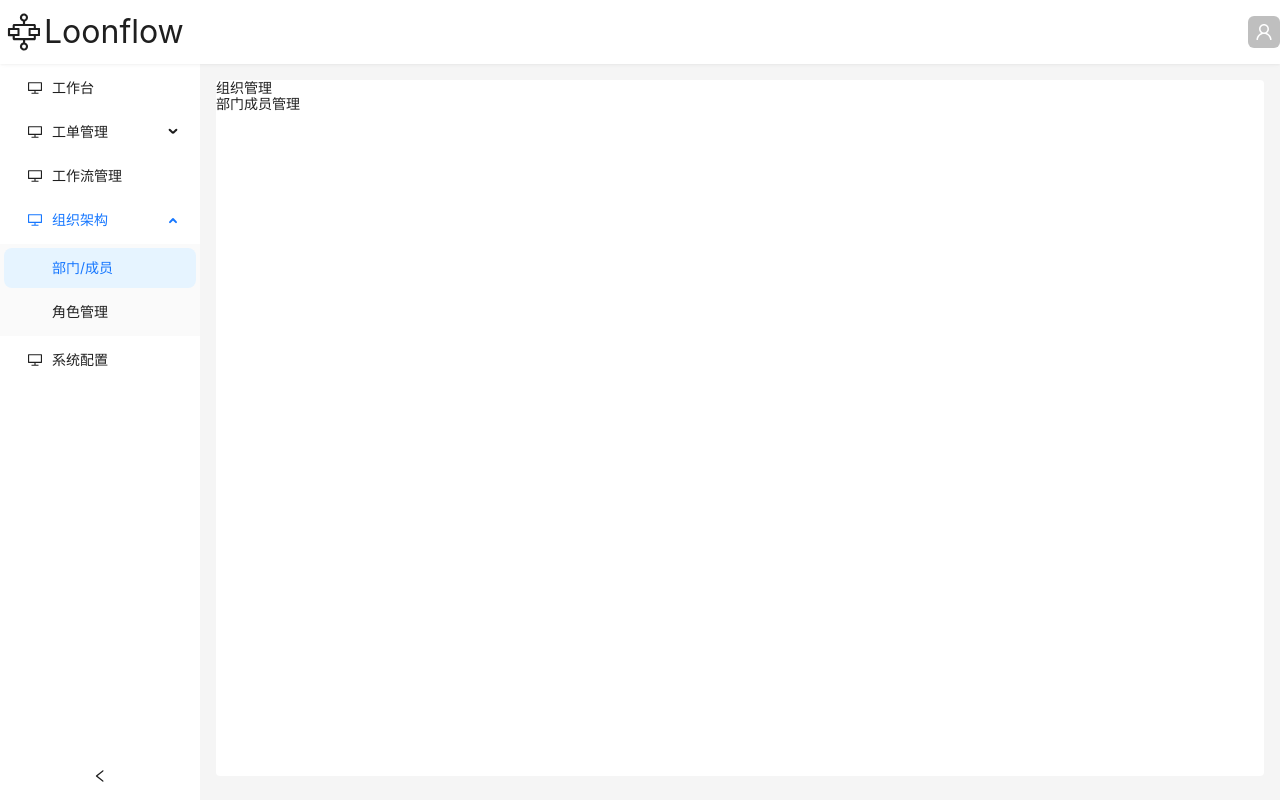
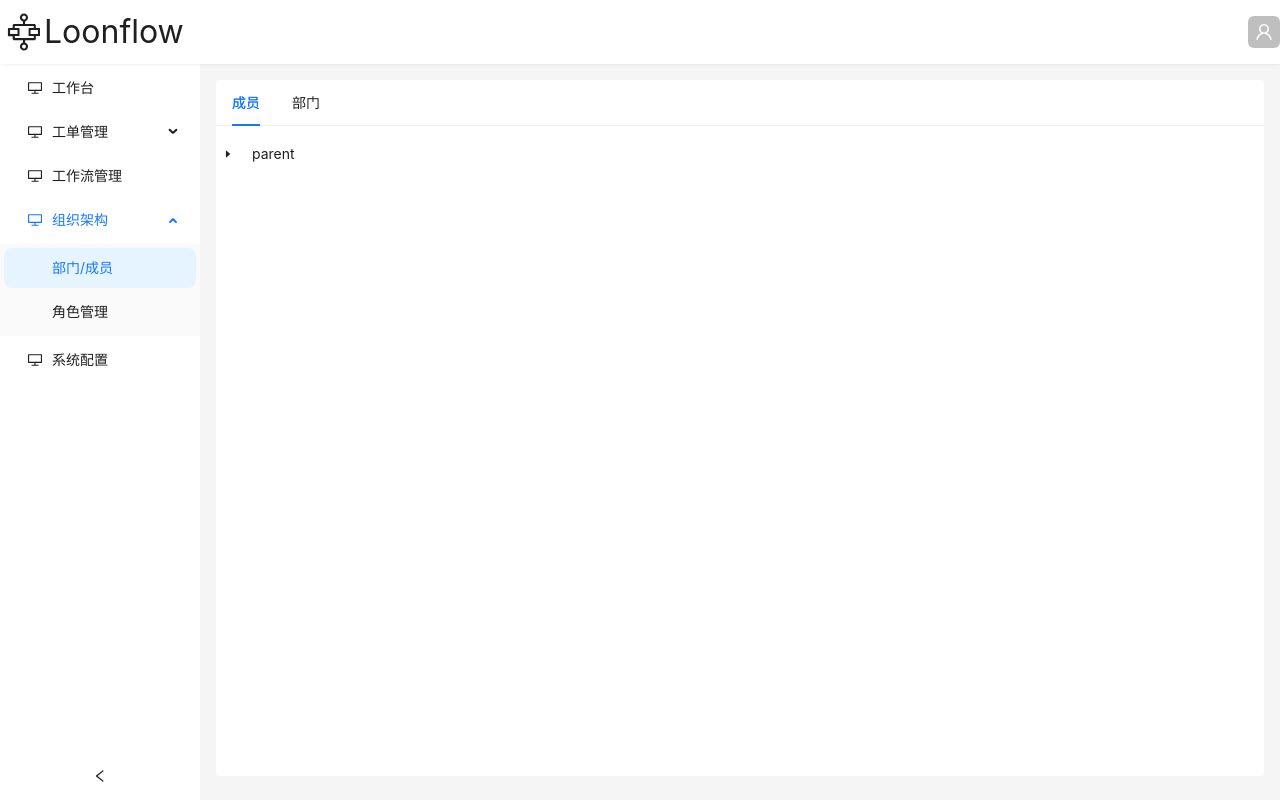
Before and after one commit to maczyt/loonflow, a React (Vite) app in the folder packages/admin/: page /organize/manage in a window 1280 px wide. Built offline with nearby package versions, Linux system fonts and the light colour scheme; what @logicflow/core would draw is missing.

Commit message:
feat: department

```diff
--- a/packages/admin/src/pages/Organize/index.tsx
+++ b/packages/admin/src/pages/Organize/index.tsx
@@ -4,7 +4,7 @@ import { Outlet } from 'react-router-dom';
 const Organize = () => {
   return (
     <Box>
-      组织管理 <Outlet />
+      <Outlet />
     </Box>
   );
 };
--- /dev/null
+++ b/packages/admin/src/pages/Organize/pages/Manage/Department/index.tsx
@@ -0,0 +1,7 @@
+import { Box } from '@mui/system';
+
+const Department = () => {
+  return <Box>Deparment</Box>;
+};
+
+export default Department;
--- /dev/null
+++ b/packages/admin/src/pages/Organize/pages/Manage/User/index.tsx
@@ -0,0 +1,14 @@
+import { Department } from '@loonflow/components';
+import { Box } from '@mui/system';
+
+const User = () => {
+  return (
+    <Box>
+      <Box>
+        <Department />
+      </Box>
+    </Box>
+  );
+};
+
+export default User;
--- a/packages/admin/src/pages/Organize/pages/Manage/index.tsx
+++ b/packages/admin/src/pages/Organize/pages/Manage/index.tsx
@@ -1,7 +1,31 @@
 import { Box } from '@mui/system';
+import { Tabs } from 'antd';
+import { useTranslation } from 'react-i18next';
+import Department from './Department';
+import User from './User';
 
 const Manage = () => {
-  return <Box>部门成员管理</Box>;
+  const { t } = useTranslation();
+  return (
+    <Box>
+      <Tabs
+        tabBarGutter={32}
+        tabBarStyle={{ padding: '0 16px' }}
+        items={[
+          {
+            key: 'user',
+            label: t('cheng-yuan'),
+            children: <User />,
+          },
+          {
+            key: 'department',
+            label: t('bu-men'),
+            children: <Department />,
+          },
+        ]}
+      ></Tabs>
+    </Box>
+  );
 };
 
 export default Manage;
--- /dev/null
+++ b/packages/components/src/Department/index.tsx
@@ -0,0 +1,28 @@
+import { Box } from '@mui/system';
+import { Tree, TreeDataNode } from 'antd';
+
+export const Department = () => {
+  const treeData: TreeDataNode[] = [
+    {
+      title: 'parent',
+      key: '0',
+      children: [
+        {
+          title: 'child 1',
+          key: '0-0',
+          disabled: true,
+        },
+        {
+          title: 'child 2',
+          key: '0-1',
+          disableCheckbox: true,
+        },
+      ],
+    },
+  ];
+  return (
+    <Box>
+      <Tree treeData={treeData} blockNode />
+    </Box>
+  );
+};
--- a/packages/components/src/index.ts
+++ b/packages/components/src/index.ts
@@ -1,2 +1,3 @@
 export * from './RichTextEditor';
 export * from './BackgroundCanvas';
+export * from './Department';
--- a/packages/locales/src/en.json
+++ b/packages/locales/src/en.json
@@ -6,5 +6,7 @@
   "zu-zhi-jia-gou": "organization",
   "bu-men-cheng-yuan": "Department/Member",
   "jiao-se-guan-li": "role management",
-  "xi-tong-pei-zhi": "System Configuration"
+  "xi-tong-pei-zhi": "System Configuration",
+  "cheng-yuan": "member",
+  "bu-men": "department"
 }
--- a/packages/locales/src/zh-CN.json
+++ b/packages/locales/src/zh-CN.json
@@ -6,5 +6,7 @@
   "zu-zhi-jia-gou": "组织架构",
   "bu-men-cheng-yuan": "部门/成员",
   "jiao-se-guan-li": "角色管理",
-  "xi-tong-pei-zhi": "系统配置"
+  "xi-tong-pei-zhi": "系统配置",
+  "cheng-yuan": "成员",
+  "bu-men": "部门"
 }
```
